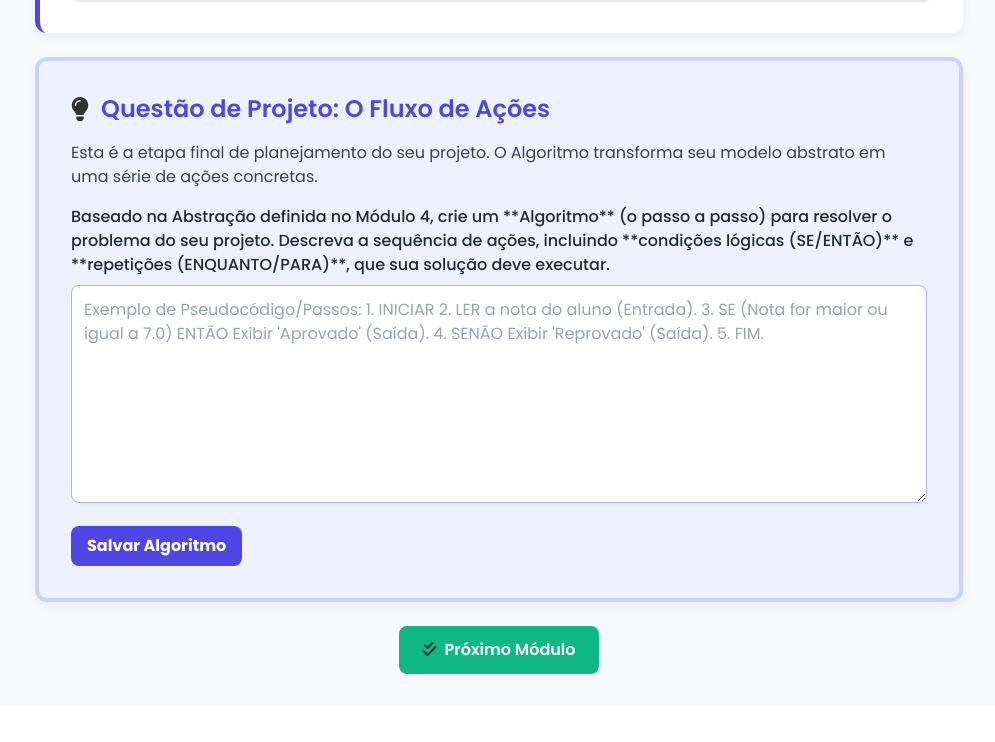
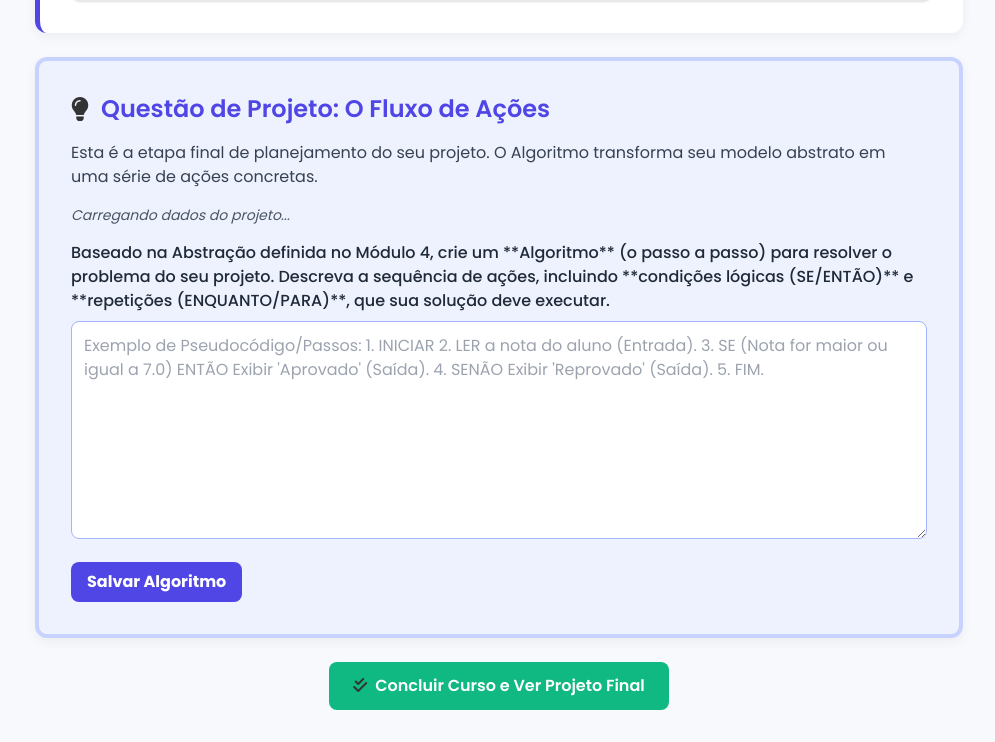
Before and after one commit to danidancr/PCTeacher, a Flask app: template templates/conteudo-algoritmo.html in a window 1280 px wide. Shown: the part 2720-3462 px from the top of the page, without its empty margins (285-1280 px from the left). Before the commit the page ends 3394 px from the top, so only its background shows below. Run offline with Flask 3, Linux system fonts and the light colour scheme; the template is opened without the code that fills it, so the values that code supplies are empty; some libraries are stand-ins or nearby versions.

Commit message:
atualizar exercício de projeto final

```diff
--- a/templates/conteudo-algoritmo.html
+++ b/templates/conteudo-algoritmo.html
@@ -144,11 +144,18 @@
             <i class="fas fa-lightbulb mr-3"></i> Questão de Projeto: O Fluxo de Ações
         </h2>
         <p class="text-gray-700 mb-4">Esta é a etapa final de planejamento do seu projeto. O Algoritmo transforma seu modelo abstrato em uma série de ações concretas.</p>
-        <form id="project-idea-form-mod5">
+
+        <form id="project-idea-form-mod5" onsubmit="saveProjectDataMod5(event)">
+
+            <p id="project-name-display-mod5" class="text-sm italic text-gray-600 mb-4">Carregando dados do projeto...</p>
+
             <label for="project_algorithm" class="block text-gray-800 font-medium mb-2">Baseado na Abstração definida no Módulo 4, crie um **Algoritmo** (o passo a passo) para resolver o problema do seu projeto. Descreva a sequência de ações, incluindo **condições lógicas (SE/ENTÃO)** e **repetições (ENQUANTO/PARA)**, que sua solução deve executar.</label>
-            <textarea id="project_algorithm" name="project_algorithm" rows="8" class="w-full p-3 border border-indigo-300 rounded-lg focus:ring-primary-indigo focus:border-primary-indigo" placeholder="Exemplo de Pseudocódigo/Passos: 1. INICIAR 2. LER a nota do aluno (Entrada). 3. SE (Nota for maior ou igual a 7.0) ENTÃO Exibir 'Aprovado' (Saída). 4. SENÃO Exibir 'Reprovado' (Saída). 5. FIM."></textarea>
+            <textarea id="project_algorithm" name="project_algorithm" rows="8" class="w-full p-3 border border-indigo-300 rounded-lg focus:ring-primary-indigo focus:border-primary-indigo" placeholder="Exemplo de Pseudocódigo/Passos: 1. INICIAR 2. LER a nota do aluno (Entrada). 3. SE (Nota for maior ou igual a 7.0) ENTÃO Exibir 'Aprovado' (Saída). 4. SENÃO Exibir 'Reprovado' (Saída). 5. FIM." required></textarea>
 
-            <button type="submit" class="mt-4 bg-primary-indigo hover:bg-indigo-700 text-white font-bold py-2 px-4 rounded-lg transition duration-200">Salvar Algoritmo</button>
+            <button type="submit" id="save-button-mod5" class="mt-4 bg-primary-indigo hover:bg-indigo-700 text-white font-bold py-2 px-4 rounded-lg transition duration-200" disabled>
+                Salvar Algoritmo
+            </button>
+            <span id="save-feedback-mod5" class="ml-4 text-sm font-semibold text-red-600"></span>
         </form>
     </div>
 {% endblock %}
@@ -157,8 +164,98 @@
     <div class="mt-8 text-center">
         <form method="POST" action="{{ url_for('concluir_modulo', modulo_nome='algoritmo') }}">
             <button type="submit" class="btn-finish hover:shadow-lg">
-                <i class="fas fa-check-double mr-2"></i>Próximo Módulo
+                <i class="fas fa-check-double mr-2"></i>Concluir Curso e Ver Projeto Final
             </button>
         </form>
     </div>
 {% endblock %}
+
+{% block scripts %}
+<script>
+    // Assegurar que as variáveis globais do Firebase e a chave de storage estejam disponíveis
+    const db = firebase.firestore();
+    const PROJECT_ID_STORAGE_KEY = 'current_project_id';
+
+    // 1. Função para carregar os dados do projeto E os dados do Módulo 5 (se existirem)
+    async function loadProjectDataMod5() {
+        const projectId = localStorage.getItem(PROJECT_ID_STORAGE_KEY);
+        const feedback = document.getElementById('save-feedback-mod5');
+        const saveButton = document.getElementById('save-button-mod5');
+        const projectNameDisplay = document.getElementById('project-name-display-mod5');
+
+        if (!projectId) {
+            feedback.textContent = '❌ Erro: Por favor, inicie ou carregue seu projeto no Módulo 1.';
+            projectNameDisplay.textContent = 'Projeto não encontrado. Retorne ao Módulo 1.';
+            return;
+        }
+
+        saveButton.disabled = false; // Habilita o botão se o ID for encontrado
+        feedback.textContent = 'Carregando dados...';
+
+        try {
+            const docRef = db.collection("projetos").doc(projectId);
+            const doc = await docRef.get();
+
+            if (doc.exists) {
+                const data = doc.data();
+
+                // Exibe o nome do projeto (Boa Prática de UX)
+                const projectName = data.project_name || 'Projeto Sem Nome';
+                projectNameDisplay.textContent = `Projeto Atual: "${projectName}"`;
+
+                // Preenche o campo de algoritmo se já foi salvo
+                document.getElementById('project_algorithm').value = data.project_algorithm || '';
+
+                feedback.textContent = data.project_algorithm ? 'Dados do Módulo 5 carregados.' : 'Pronto para descrever o Algoritmo.';
+
+            } else {
+                feedback.textContent = '❌ Erro: Projeto não encontrado no Firebase com o ID salvo.';
+                saveButton.disabled = true;
+            }
+        } catch (error) {
+            console.error("Erro ao carregar dados do projeto (Módulo 5):", error);
+            feedback.textContent = '❌ Erro de conexão ao carregar dados.';
+            saveButton.disabled = true;
+        }
+    }
+
+    // 2. Função para atualizar os dados do projeto no Firebase (Update)
+    async function saveProjectDataMod5(event) {
+        event.preventDefault();
+
+        const saveButton = document.getElementById('save-button-mod5');
+        const feedback = document.getElementById('save-feedback-mod5');
+        saveButton.disabled = true;
+        feedback.textContent = 'Salvando...';
+
+        const projectId = localStorage.getItem(PROJECT_ID_STORAGE_KEY);
+
+        if (!projectId) {
+            feedback.textContent = '❌ Erro: ID do projeto não encontrado. Volte ao Módulo 1.';
+            saveButton.disabled = false;
+            return;
+        }
+
+        const formData = {
+            project_algorithm: document.getElementById('project_algorithm').value,
+            modulo_5_completado: true, // Adiciona um flag de conclusão
+            data_ultima_atualizacao: firebase.firestore.FieldValue.serverTimestamp()
+        };
+
+        try {
+            // Usa o método .doc().update() para atualizar apenas os campos deste módulo
+            await db.collection("projetos").doc(projectId).update(formData);
+            feedback.textContent = '✅ Algoritmo salvo e projeto finalizado (fase de planejamento)!';
+        } catch (error) {
+            console.error("Erro ao salvar dados do projeto (Módulo 5):", error);
+            feedback.textContent = '❌ Erro ao salvar. Verifique se o Módulo 1 foi salvo corretamente.';
+        } finally {
+            saveButton.disabled = false;
+        }
+    }
+
+    // Chamada Inicial: Carregar dados ao carregar a página
+    window.onload = loadProjectDataMod5;
+
+</script>
+{% endblock %}
```
